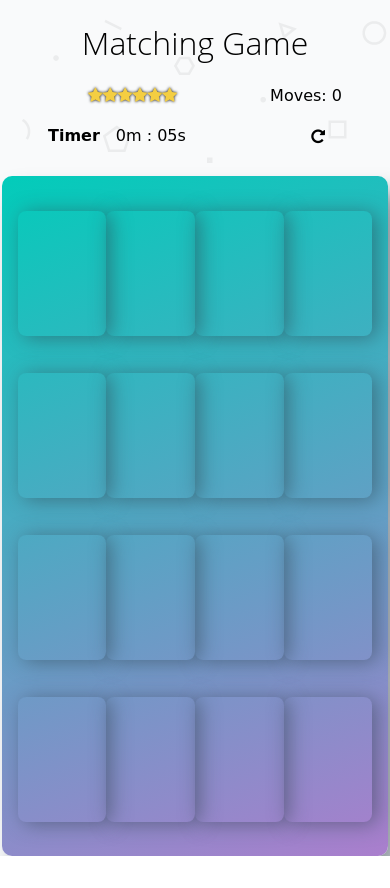
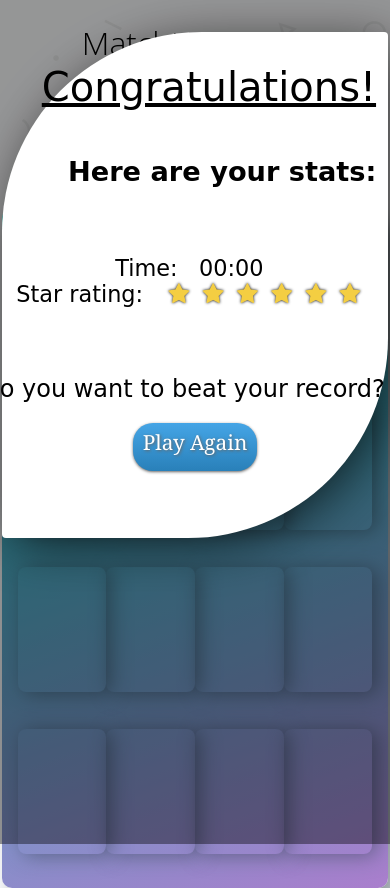
Before and after one commit to pennyD8984/memo, a plain HTML site: page index.html in a window 390 px wide. Before the commit the page ends 856 px from the top, so only its background shows below. Drawn offline with Linux system fonts and the light colour scheme; a web font is replaced by a local one.

Commit message:
margins added to stars

```diff
--- a/css/app.css
+++ b/css/app.css
@@ -140,14 +140,13 @@ h1 {
 .fa-star{
     color: #f4ce42;
     text-shadow: 0px 0px 3px #000;
+    padding-right: .5em;
 }
 
 .stars {
     display: flex;
-    margin: 0;
-    padding-right: 1em;
-    margin: 0 5px 0 0;
-    min-width: 154px;
+	flex: 1;
+	margin-right: 1em;
 }
 
 .stars li {
@@ -161,7 +160,6 @@ h1 {
 
 .score-panel .timer-panel h4{
     display: flex;
-
 }
 
 .score-panel #timer{
@@ -188,7 +186,7 @@ h1 {
     top: 0;
     display: flex;
     justify-content: center;
-    visibility: hidden;
+    visibility: visible;
 }
 
 .modal .modal-content-style{
@@ -394,4 +392,12 @@ h1 {
         min-width: 48px;
         min-height: 48px;
     }
+
+    .fa-star{
+    	padding-right: .1em;
+    }
+
+    .stars{
+		margin-right: 0;
+    }
 }
--- a/index.html
+++ b/index.html
@@ -93,7 +93,13 @@
                         <li>
                             <div class='stars'>Star rating:&nbsp;&nbsp;</div>
                         </li>
-                    </ul>
+                     <li><i class='fa fa-star'></i></li>
+                    <li><i class='fa fa-star'></i></li>
+                    <li><i class='fa fa-star'></i></li>
+                    <li><i class='fa fa-star'></i></li>
+                    <li><i class='fa fa-star'></i></li>
+                    <li><i class='fa fa-star'></i></li>
+                   </ul>
                     <div class='playAgain'>
                         <span>Do you want to beat your record?</span>
                         <button class='play'>Play Again</button>
```
